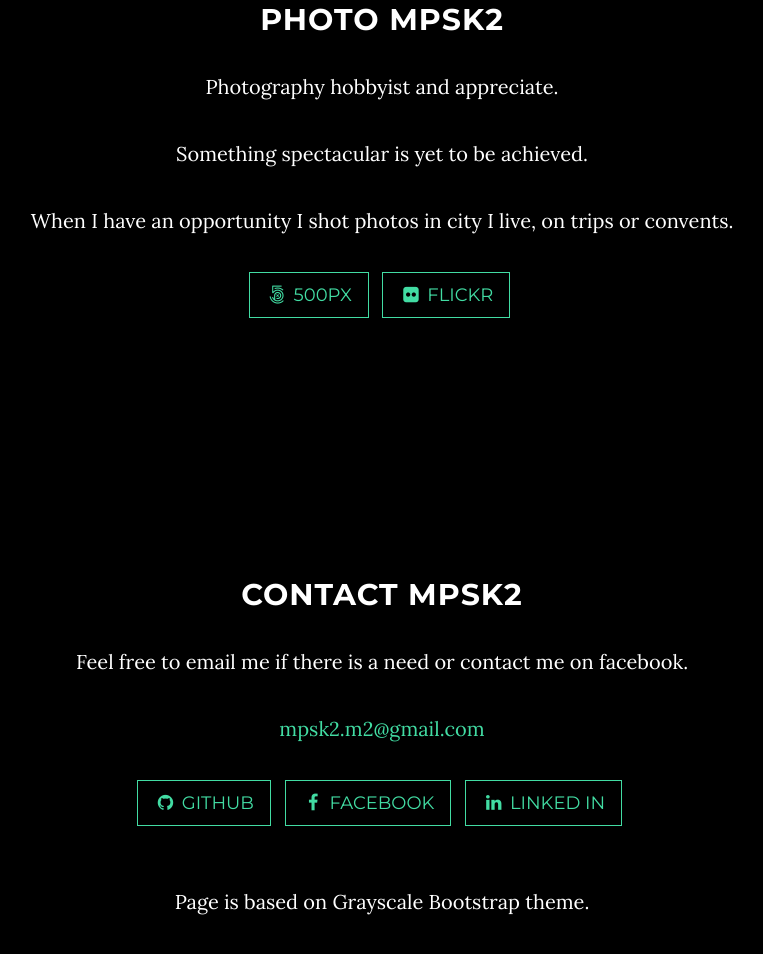
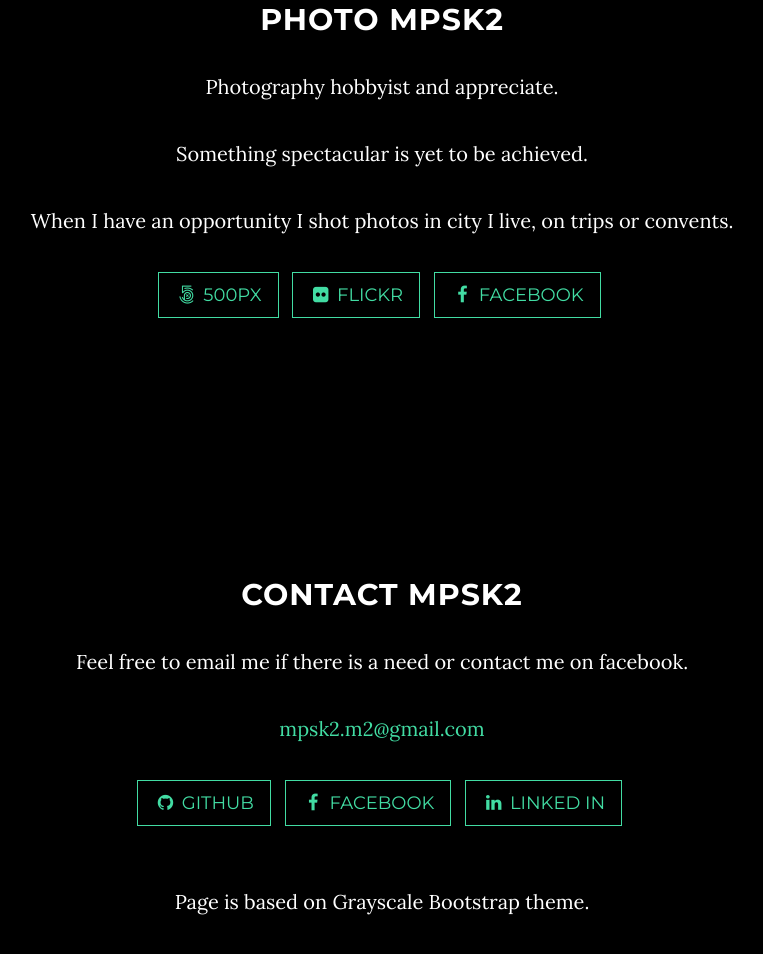
Before and after one commit to mpsk2/mpsk2.github.io, a plain HTML site: page index.html in a window 1280 px wide. Shown: the part 2216-3170 px from the top of the page, without its empty margins (258-1021 px from the left). Drawn offline with nearby package versions, Linux system fonts and the light colour scheme.

Commit message:
added link to fb profile

```diff
--- a/index.html
+++ b/index.html
@@ -117,6 +117,9 @@
                 <li>
                     <a href="http://www.flickr.com/photos/mpsk2/" class="btn btn-default btn-lg"><i class="fa fa-flickr fa-fw"></i> <span class="network-name">Flickr</span></a>
                 </li>
+                <li>
+                    <a href="https://www.facebook.com/MPS-Photo-866280266815730/" class="btn btn-default btn-lg"><i class="fa fa-facebook fa-fw"></i> <span class="network-name">Facebook</span></a>
+                </li>
             </ul>
         </div>
     </div>
```
